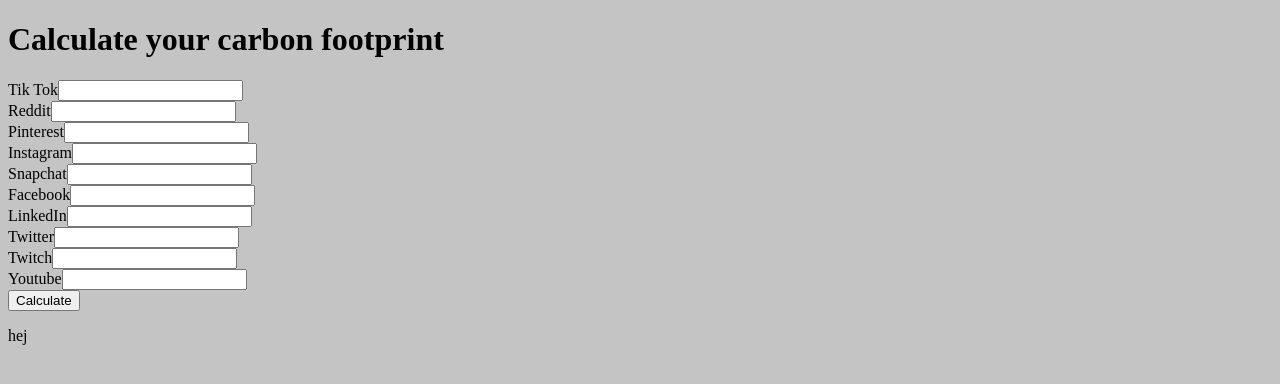
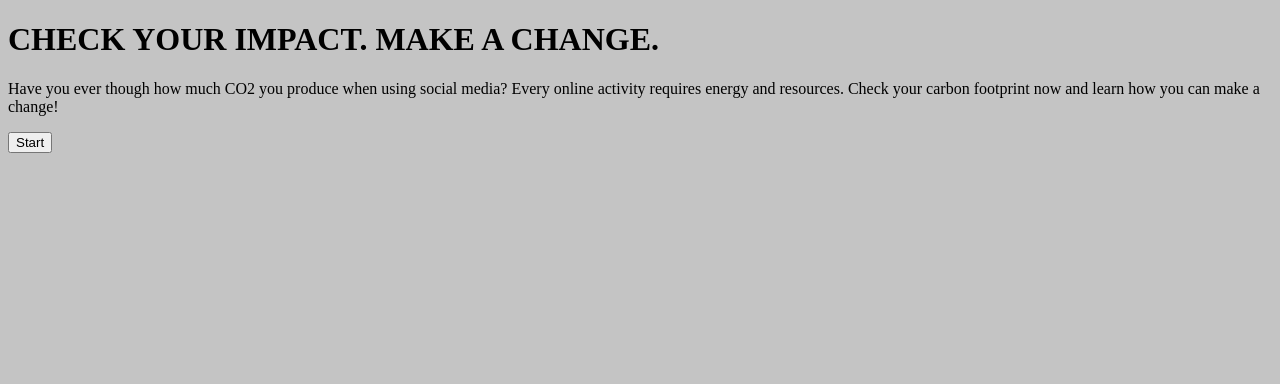
Before and after one commit to Abdulhamidsa/group-project, a React (Vite) app: page / in a window 1280 px wide. Shown: the top 384 px of the page. Built offline with nearby package versions, Linux system fonts and the light colour scheme.

Commit message:
hp button works

```diff
--- a/src/App.jsx
+++ b/src/App.jsx
@@ -1,10 +1,18 @@
 import { useState } from "react";
 import Form from "./components/Form";
+
 function App() {
-  return(
+  const [start, setStart] = useState(false);
+
+  return (
     <>
-      <h1>Calculate your carbon footprint</h1>
-      <Form />
+      {start ? <Form /> : (
+        <>
+          <h1>CHECK YOUR IMPACT. MAKE A CHANGE.</h1>
+          <p>Have you ever though how much CO2 you produce when using social media? Every online activity requires energy and resources. Check your carbon footprint now and learn how you can make a change!</p>
+          <button onClick={() => setStart(true)} aria-label="Show the form">Start</button>
+        </>
+      )}
     </>
   );
 }
```
